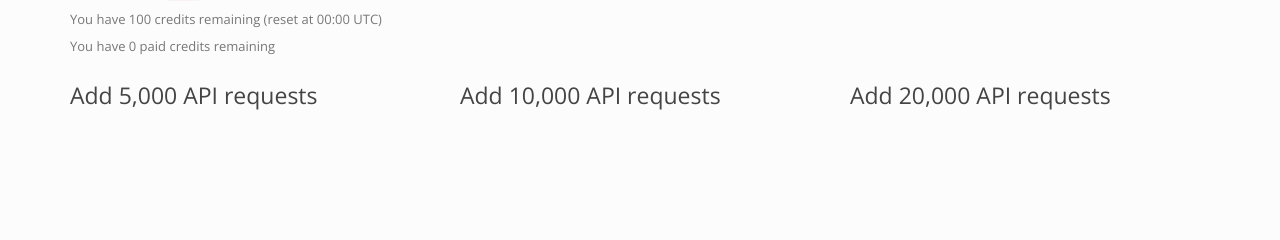
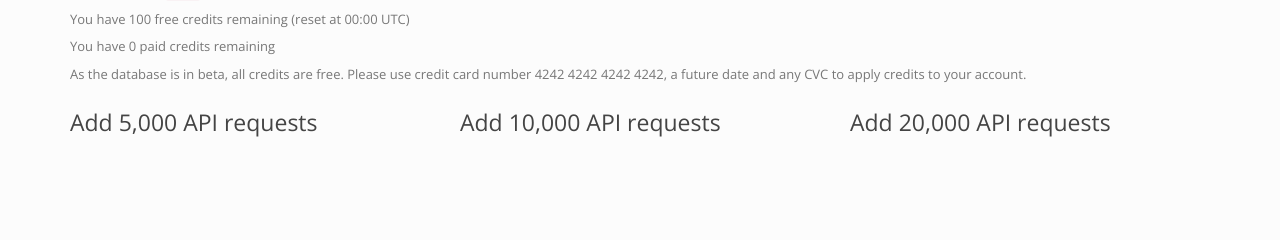
Before and after one commit to worldsproject/recipe_database, a Flask app: page /user in a window 1280 px wide. Shown: the part 149-389 px from the top of the page. Run offline with Flask 2, Linux system fonts and the light colour scheme; the visitor is signed in with stand-in values (Sample User, id 1); data comes from the database, SQL or seed files in the repository; parts of the project's set-up code (start-up, migrations or seed data) failed here and were passed over; some libraries are stand-ins or nearby versions.

Commit message:
Put beta notice in user page.

```diff
--- a/app/templates/user.html
+++ b/app/templates/user.html
@@ -4,8 +4,9 @@
 
 <h3>Welcome {{ email }}</h3>
 <p>Your API key is: <code>{{ key }}</code></p>
-<p>You have {{ free }} credits remaining (reset at 00:00 UTC)</p>
+<p>You have {{ free }} free credits remaining (reset at 00:00 UTC)</p>
 <p>You have {% if paid == None %}0{% else %}{{ paid }}{% endif %} paid credits remaining</p>
+<p>As the database is in beta, all credits are free. Please use credit card number 4242 4242 4242 4242, a future date and any CVC to apply credits to your account.</p>
 
 <div class='row'>
 	<div class='col-md-4'>
```
